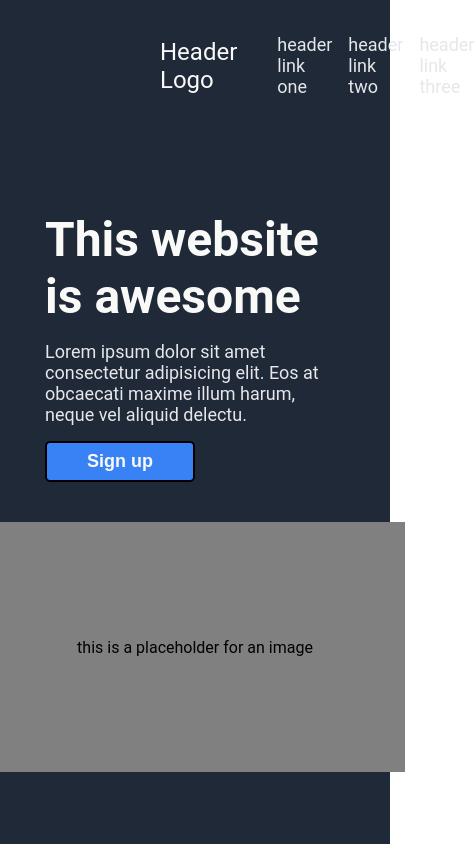
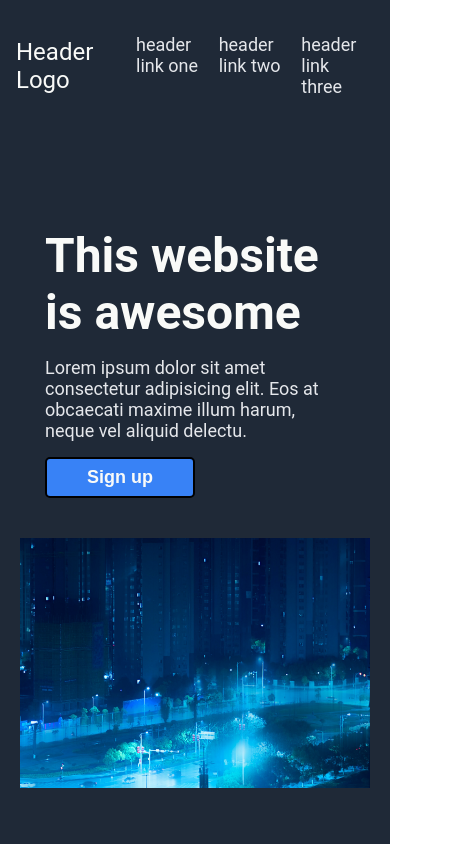
Before and after one commit to Dimar1510/landing-page, a plain HTML site: page index.html in a window 390 px wide. Shown: the top 844 px of the page, 474 px wide, since content can reach past the window. Drawn offline with Linux system fonts and the light colour scheme.

Commit message:
Added the header image. Fixed positioning on small screens.

```diff
--- a/index.html
+++ b/index.html
@@ -13,9 +13,9 @@
                 <div class="logo">Header Logo</div>
             </div>
             <ul>
-            <li class="link"><a href="#">header link one</li></a>
-            <li class="link"><a href="#">header link two</li></a>
-            <li class="link"><a href="#">header link three</li></a>
+                <li class="link"><a href="#">header link one</a></li>
+                <li class="link"><a href="#">header link two</a></li>
+                <li class="link"><a href="#">header link three</a></li>
             </ul>
         </div>
 
@@ -26,7 +26,7 @@
                 <div><button>Sign up</button></div>
             </div>
             <div class="header-img">
-            <div>this is a placeholder for an image</div>
+                <img src="images/cai-fang--tIWLBiCqMA-unsplash.jpg" alt="personal photo">
             </div>
         </div>
 
@@ -74,17 +74,15 @@
         <div class="sign-up">
             <div class="action">
                 <div class="action-text">
-                <div><strong>Call to action! It's time!</div></strong>
+                    <div><strong>Call to action! It's time!</strong></div>
                     <div class="secondary-text">Sign up for our product by clicking that button right over there!</div>
                 </div>
-            <a href="#"><button>Sign up</button></a>
+                <button>Sign up</button>
             </div>
         </div>
 
         <div class="footer">
             <div>Copyright (C) The Odin Project 2024</div>
         </div>
-
-
     </body>
 </html>
--- a/style.css
+++ b/style.css
@@ -1,7 +1,3 @@
-/* * {
-    border: red solid 2px;
-} */
-
 body {
     margin: 0;
     padding: 0;
@@ -49,7 +45,7 @@ a {
 
 .header-text {
     min-width: 300px;
-    max-width: 420px;
+    max-width: 400px;
     flex: 1;
     display: flex;
     flex-direction: column;
@@ -58,12 +54,21 @@ a {
 
 .header-img {
 
-    background-color: grey;
-    min-width: 420px;
-    height: 250px;
+    min-width: 350px;
+    flex-basis: 400px;
+    max-height: 250px;
     display: flex;
     justify-content: center;
     align-items: center;
+    flex-shrink: 1;
+
+}
+
+.header-img img {
+
+    width: 100%;
+    height: 100%;
+    object-fit: cover;
 
 }
 
@@ -103,6 +108,7 @@ button:hover {
     flex-wrap: wrap;
     justify-content: center;
     gap: 4rem;
+    padding: 0.5rem;
 }
 
 .item {
@@ -139,7 +145,7 @@ button:hover {
     display: flex;
     flex-direction: column;
     max-width: 800px;
-    padding: 6rem 0;
+    padding: 6rem 0.5rem;
 }
 
 .quote-text {
@@ -174,23 +180,10 @@ button:hover {
     justify-content: space-between;
     align-items: center;
     gap: 4rem;
-
 }
 
-@media (max-width: 1000px)
-{
-    /* .action-text {display: none;} */
-    .sign-up, .action
-    {
-        flex-direction: column;
-        background-color: #3882f6;
-        margin: 0;
-        padding: 2rem 0;
-    }
-    .action button {
-        min-width: 300px;
-    }
-
+.action-text {
+    padding: 1rem;
 }
 
 .action button {
@@ -210,3 +203,23 @@ button:hover {
     align-items: center;
 
 }
+
+@media (max-width: 950px)
+{
+    /* .action-text {display: none;} */
+    .sign-up, .action
+    {
+        flex-direction: column;
+        background-color: #3882f6;
+        margin: 0;
+        padding: 2rem 0;
+    }
+    .action button {
+        min-width: 300px;
+    }
+
+    .title {
+        padding: 1rem;
+    }
+
+}
```
Also changed, not shown: images/cai-fang--tIWLBiCqMA-unsplash.jpg (added), 1 other file. Lines whose indentation alone changed are shown as unchanged.
